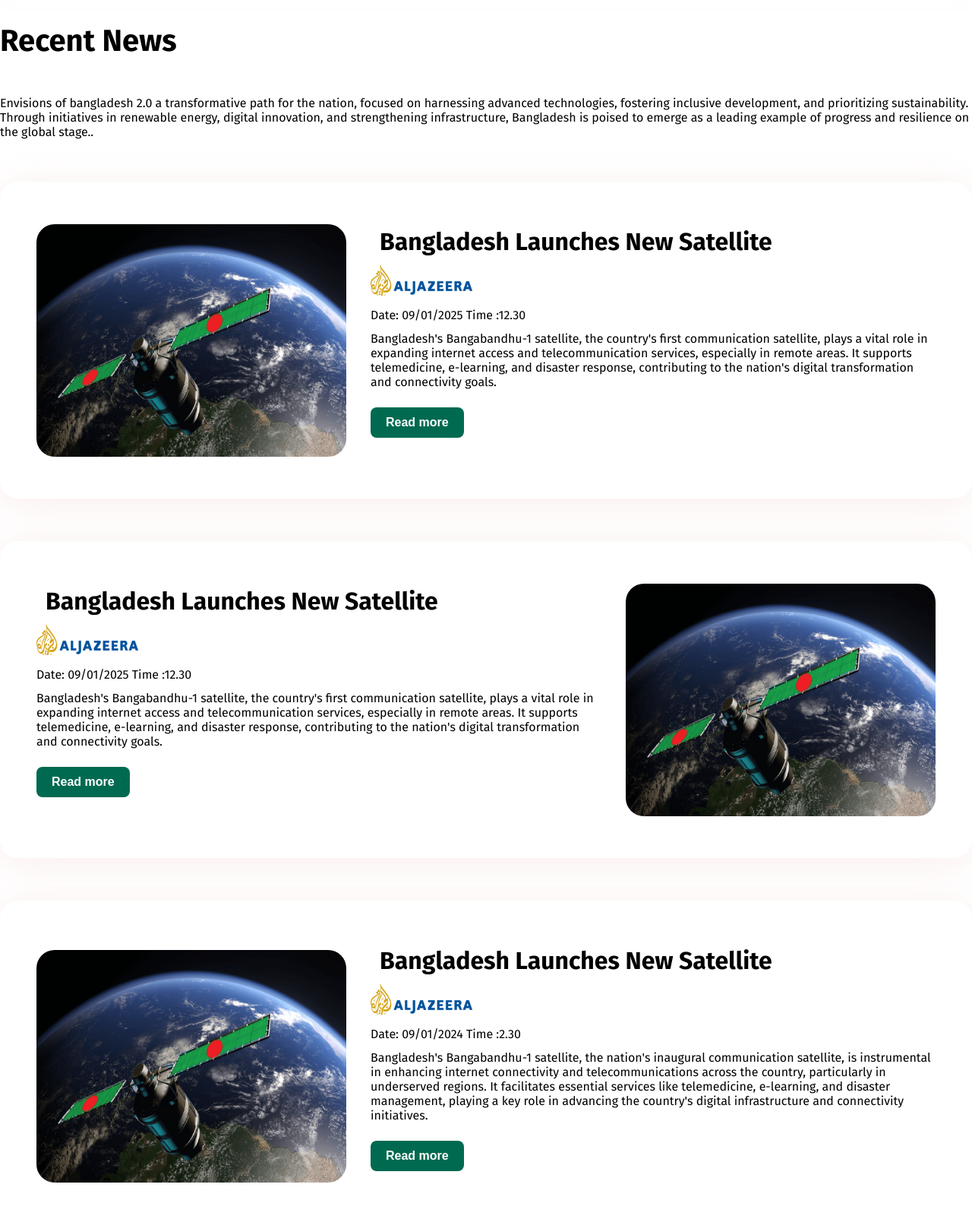
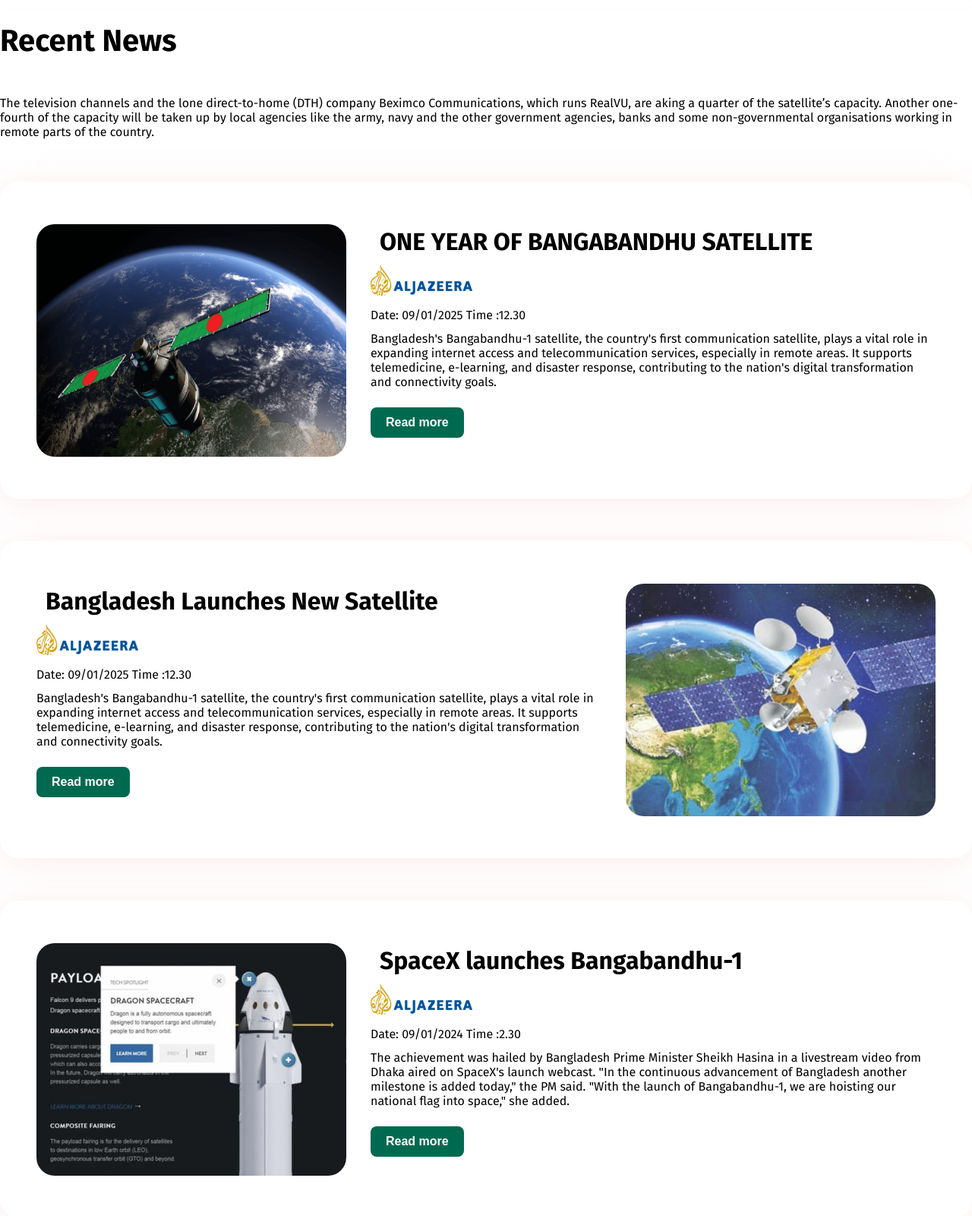
Before and after one commit to ramimstar/bangladesh-2-0-ramim-assignment-1, a plain HTML site: page index.html in a window 1280 px wide. Shown: the part 1440-3040 px from the top of the page at 76% size. Drawn offline with Linux system fonts and the light colour scheme.

Commit message:
mendetory done

```diff
--- a/index.html
+++ b/index.html
@@ -88,15 +88,21 @@
         <section class="all-news">
             <h2 class="recent-news-title">Recent News</h2>
             <p class="description">
-                Envisions of bangladesh 2.0 a transformative path for the nation, focused on harnessing advanced technologies, fostering inclusive development, and prioritizing sustainability. Through initiatives in renewable energy, digital innovation, and strengthening infrastructure, Bangladesh is poised to emerge as a leading example of progress and resilience on the global stage..</p>
+                The television channels and the lone direct-to-home (DTH) company Beximco Communications, which runs
+                RealVU, are aking a quarter of the satellite’s capacity.
+
+                Another one-fourth of the capacity will be taken up by local agencies like the army, navy and the other
+                government agencies, banks and some non-governmental organisations working in remote parts of the
+                country.
+            </p>
             <div class="news-info">
                 <img class="setalite" src="assets/satelite.png" alt="">
                 <div>
                     <h3>
-                            Bangladesh Launches New Satellite
+                        ONE YEAR OF BANGABANDHU SATELLITE
                     </h3>
                     <img src="assets/al-jazeera.png                                   " alt="logo of al-jazeera">
-                        <p class="description date">Date: <time datetime="09/01/2025">09/01/2025  Time :12.30</time></p>
+                    <p class="description date">Date: <time datetime="09/01/2024">09/01/2025 Time :12.30</time></p>
                     <p class="description">
                         Bangladesh's Bangabandhu-1 satellite, the country's first communication satellite, plays a vital
                         role in expanding internet access and telecommunication services, especially in remote areas. It
@@ -113,7 +119,7 @@
                         Bangladesh Launches New Satellite
                     </h3>
                     <img src="assets/al-jazeera.png                                   " alt="logo of al-jazeera">
-                        <p class="description date">Date: <time datetime="09/01/2025">09/01/2025  Time :12.30</time></p>
+                    <p class="description date">Date: <time datetime="09/01/2025">09/01/2025 Time :12.30</time></p>
                     <p class="description">
                         Bangladesh's Bangabandhu-1 satellite, the country's first communication satellite, plays a vital
                         role in expanding internet access and telecommunication services, especially in remote areas. It
@@ -123,18 +129,23 @@
                     <button class="btn-news">Read more</button>
 
                 </div>
-                    <img class="setalite" src="assets/satelite.png" alt="">
+                <img class="setalite" src="assets/bongobandhu .jpg" alt="">
             </div>
             <div class="news-info">
-                    <img class="setalite" src="assets/satelite.png" alt="">
+                <img class="setalite" src="assets/speax.jpg" alt="">
                 <div>
                     <h3>
-                            Bangladesh Launches New Satellite
+                        SpaceX launches Bangabandhu-1
                     </h3>
                     <img src="assets/al-jazeera.png                                   " alt="logo of al-jazeera">
-                        <p class="description date">Date: <time datetime="29/11/2025">09/01/2024  Time :2.30</time></p>
+                    <p class="description date">Date: <time datetime="29/11/2021">09/01/2024 Time :2.30</time></p>
                     <p class="description">
-                            Bangladesh's Bangabandhu-1 satellite, the nation's inaugural communication satellite, is instrumental in enhancing internet connectivity and telecommunications across the country, particularly in underserved regions. It facilitates essential services like telemedicine, e-learning, and disaster management, playing a key role in advancing the country's digital infrastructure and connectivity initiatives.
+                        The achievement was hailed by Bangladesh Prime Minister Sheikh Hasina in a livestream video from
+                        Dhaka aired on SpaceX's launch webcast.
+
+                        "In the continuous advancement of Bangladesh another milestone is added today," the PM said.
+
+                        "With the launch of Bangabandhu-1, we are hoisting our national flag into space," she added.
                     </p>
                     <button class="btn-news">Read more</button>
 
@@ -143,7 +154,9 @@
         </section>
         <section class="donate">
             <h2 class="donateday">Donate Today</h2>
-            <p class="description donettk">Bangladesh 2.0 aims to redefine the nation’s trajectory by embracing cutting-edge technology, promoting inclusive growth, and ensuring sustainability. With initiatives in renewable energy, digital transformation, and robust infrastructure.</p>
+            <p class="description donettk">Bangladesh 2.0 aims to redefine the nation’s trajectory by embracing
+                cutting-edge technology, promoting inclusive growth, and ensuring sustainability. With initiatives in
+                renewable energy, digital transformation, and robust infrastructure.</p>
             <div class="input-money">
                 <div class="box-tk">
                     <h3 class="banglatk">100 Taka</h3>
@@ -155,13 +168,15 @@
             </div>
             <button class="donate-btn">Done Now</button>
         </section>
+        <!-- end Donate section -->
 
         <section class="subscribe">
             <h2>
                 Subscribe Newsletter
             </h2>
             <p class="description">
-                Bangladesh 2.0 aims to redefine the nation’s trajectory by embracing cutting-edge technology, promoting inclusive growth.
+                Bangladesh 2.0 aims to redefine the nation’s trajectory by embracing cutting-edge technology, promoting
+                inclusive growth.
             </p>
             <div class="btn-sectioon">
                 <input type="email" name="" id="" placeholder="Enter your email here">
@@ -169,6 +184,7 @@
             </div>
             <p class="description1 description">We promise not to spam you!</p>
         </section>
+        <!-- Finaly End main section -->
     </main>
     <footer class="footer">
         <h3>Bangladesh 2.0</h3>
--- a/style/style.css
+++ b/style/style.css
@@ -348,6 +348,8 @@ input[type=text]{
     flex-direction: row;
     gap: 0px;
 }
+
+/*subscribe section style */
 .subscribe .description{
     padding-top:16px;
     padding-bottom: 24px;
@@ -371,9 +373,11 @@ input[type=email]{
     padding: 0px 34px;
     border: none;
     border-radius: 0px 8px 8px 0px;
+    font-size: 18px;
+    font-weight: 600;
 }
 .btn-sectioon button:hover{
-
+    background-color: #5f0000;
 }
 /* footer style */
 .footer{
```
Also changed, not shown: assets/bongobandhu .jpg (added), assets/speax.jpg (added). Lines whose indentation alone changed are shown as unchanged.
